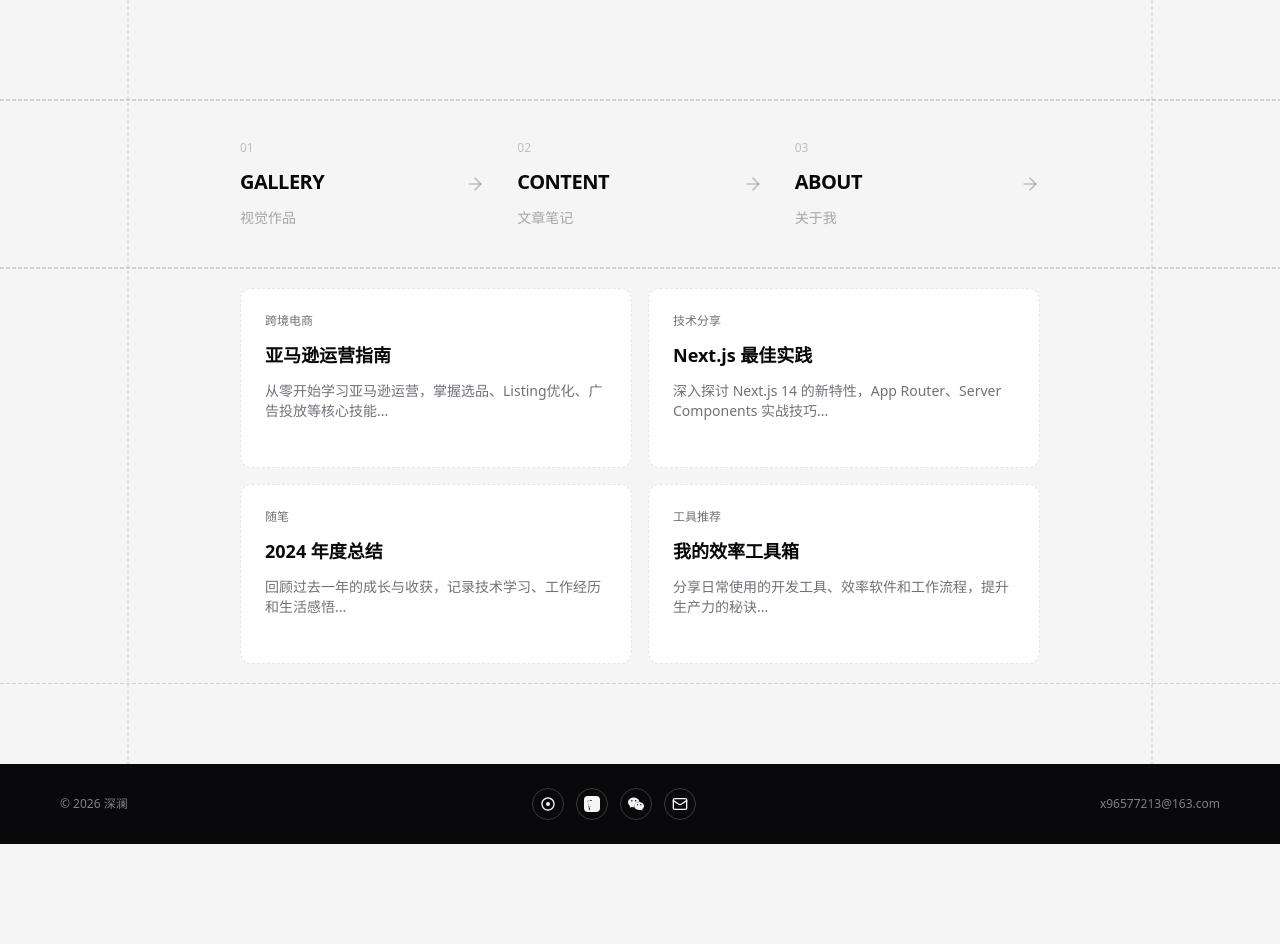
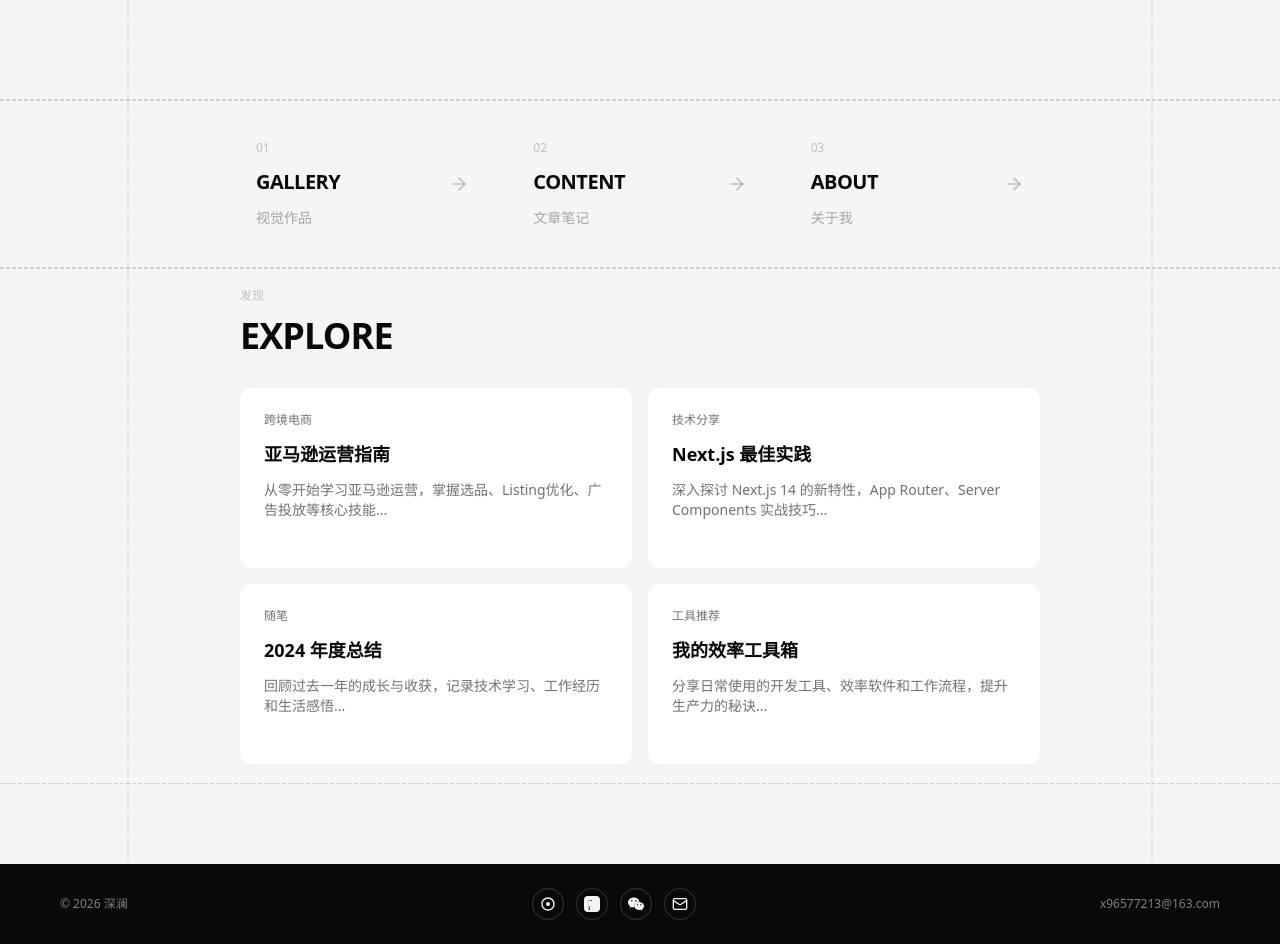
Before and after one commit to wangtao1217/portfolio, a Next.js app: page / in a window 1280 px wide. Shown: the part 300-1244 px from the top of the page. Before the commit the page ends 1144 px from the top, so only its background shows below. Built offline with nearby package versions, Linux system fonts and the light colour scheme.

Commit message:
Update EXPLORE style to match nav cards, remove card borders

```diff
--- a/src/app/(main)/page.tsx
+++ b/src/app/(main)/page.tsx
@@ -143,7 +143,7 @@ function NavCard({ card, index, total }: { card: typeof navCards[0]; index: numb
       href={card.href}
       onMouseEnter={() => setIsHovered(true)}
       onMouseLeave={() => setIsHovered(false)}
-      className="group relative flex items-center justify-between py-5 transition-all duration-300"
+      className="group relative flex items-center justify-between py-5 px-4 transition-all duration-300"
     >
       {/* 底部虚线 - 手机竖列时贯穿整个容器宽度，除了最后一个 */}
       {!isLast && (
@@ -284,29 +284,38 @@ export default function Home() {
             <line x1="0" y1="0.5" x2="100%" y2="0.5" stroke="currentColor" strokeWidth="1" strokeDasharray="4,2" opacity="0.15" />
           </svg>
           <div />
-          <div className="py-5 flex justify-center">
+          <div className="p-5 flex justify-center">
             <div className="w-full max-w-[800px]">
+              {/* EXPLORE 标题 - 使用导航卡片样式 */}
+              <div className="mb-8">
+                <span className="text-xs font-sans text-muted-foreground/40 mb-3 block">
+                  发现
+                </span>
+                <h2 className="text-3xl sm:text-4xl font-bold tracking-tight font-sans">
+                  EXPLORE
+                </h2>
+              </div>
               <div className="grid grid-cols-1 md:grid-cols-2 gap-4">
-                {/* 推荐卡片 1 */}
-                <div className="group bg-card border border-dashed border-border rounded-xl p-6 min-h-[180px] hover:border-foreground/30 transition-all duration-300 hover:shadow-md cursor-pointer flex flex-col">
+                {/* 推荐卡片 1 - 去掉边框 */}
+                <div className="group bg-card rounded-xl p-6 min-h-[180px] hover:bg-card/80 transition-all duration-300 cursor-pointer flex flex-col">
                   <span className="text-xs text-muted-foreground mb-3 block">跨境电商</span>
                   <h3 className="font-semibold text-lg mb-3 group-hover:text-foreground/80 transition-colors">亚马逊运营指南</h3>
                   <p className="text-sm text-muted-foreground line-clamp-3 flex-1">从零开始学习亚马逊运营，掌握选品、Listing优化、广告投放等核心技能...</p>
                 </div>
-                {/* 推荐卡片 2 */}
-                <div className="group bg-card border border-dashed border-border rounded-xl p-6 min-h-[180px] hover:border-foreground/30 transition-all duration-300 hover:shadow-md cursor-pointer flex flex-col">
+                {/* 推荐卡片 2 - 去掉边框 */}
+                <div className="group bg-card rounded-xl p-6 min-h-[180px] hover:bg-card/80 transition-all duration-300 cursor-pointer flex flex-col">
                   <span className="text-xs text-muted-foreground mb-3 block">技术分享</span>
                   <h3 className="font-semibold text-lg mb-3 group-hover:text-foreground/80 transition-colors">Next.js 最佳实践</h3>
                   <p className="text-sm text-muted-foreground line-clamp-3 flex-1">深入探讨 Next.js 14 的新特性，App Router、Server Components 实战技巧...</p>
                 </div>
-                {/* 推荐卡片 3 */}
-                <div className="group bg-card border border-dashed border-border rounded-xl p-6 min-h-[180px] hover:border-foreground/30 transition-all duration-300 hover:shadow-md cursor-pointer flex flex-col">
+                {/* 推荐卡片 3 - 去掉边框 */}
+                <div className="group bg-card rounded-xl p-6 min-h-[180px] hover:bg-card/80 transition-all duration-300 cursor-pointer flex flex-col">
                   <span className="text-xs text-muted-foreground mb-3 block">随笔</span>
                   <h3 className="font-semibold text-lg mb-3 group-hover:text-foreground/80 transition-colors">2024 年度总结</h3>
                   <p className="text-sm text-muted-foreground line-clamp-3 flex-1">回顾过去一年的成长与收获，记录技术学习、工作经历和生活感悟...</p>
                 </div>
-                {/* 推荐卡片 4 */}
-                <div className="group bg-card border border-dashed border-border rounded-xl p-6 min-h-[180px] hover:border-foreground/30 transition-all duration-300 hover:shadow-md cursor-pointer flex flex-col">
+                {/* 推荐卡片 4 - 去掉边框 */}
+                <div className="group bg-card rounded-xl p-6 min-h-[180px] hover:bg-card/80 transition-all duration-300 cursor-pointer flex flex-col">
                   <span className="text-xs text-muted-foreground mb-3 block">工具推荐</span>
                   <h3 className="font-semibold text-lg mb-3 group-hover:text-foreground/80 transition-colors">我的效率工具箱</h3>
                   <p className="text-sm text-muted-foreground line-clamp-3 flex-1">分享日常使用的开发工具、效率软件和工作流程，提升生产力的秘诀...</p>
```
